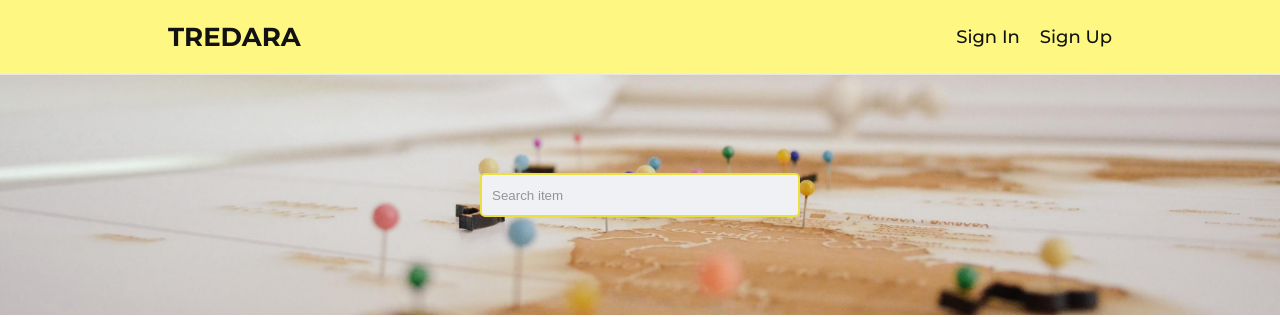
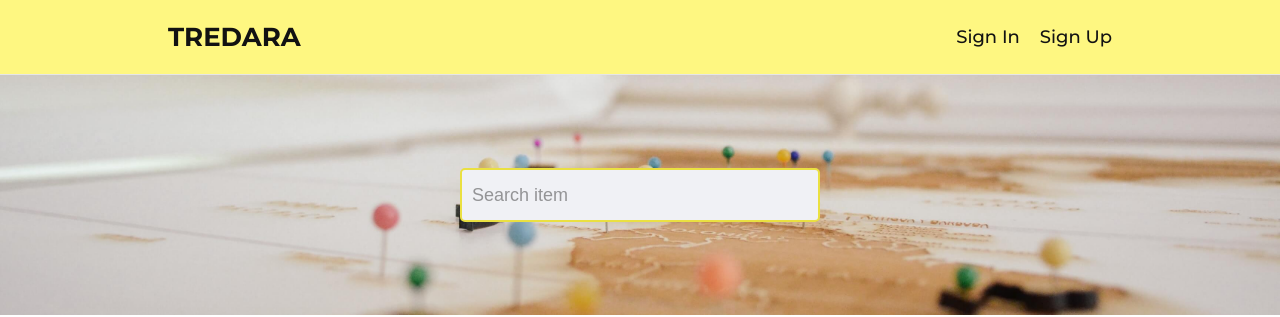
Before and after one commit to OlgaPinchuk/Tredara-frontend, a React (Vite) app: page / in a window 1280 px wide. Shown: the top 317 px of the page. Built offline with nearby package versions, Linux system fonts and the light colour scheme; no server answers.

Commit message:
update search

```diff
--- a/src/components/Search.jsx
+++ b/src/components/Search.jsx
@@ -22,7 +22,7 @@ export default function Search({ onSearch }) {
 
     try {
       const response = await fetch(
-        `${import.meta.env.VITE_API_URL}/items/search?title=${query.search}`
+        `${import.meta.env.VITE_API_URL}/items/search?query=${query.search}`
       );
       if (!response.ok) {
         throw new Error(`HTTP error! Status: ${response.status}`);
--- a/src/styles/components/search.css
+++ b/src/styles/components/search.css
@@ -9,3 +9,9 @@
 .search-form label span {
   display: none;
 }
+
+.search-form .input-field input {
+  min-width: 36rem;
+  height: 5.4rem;
+  font-size: 1.8rem;
+}
```
Also changed, not shown: 1 other file (tests, documents, lock files or other folders).
